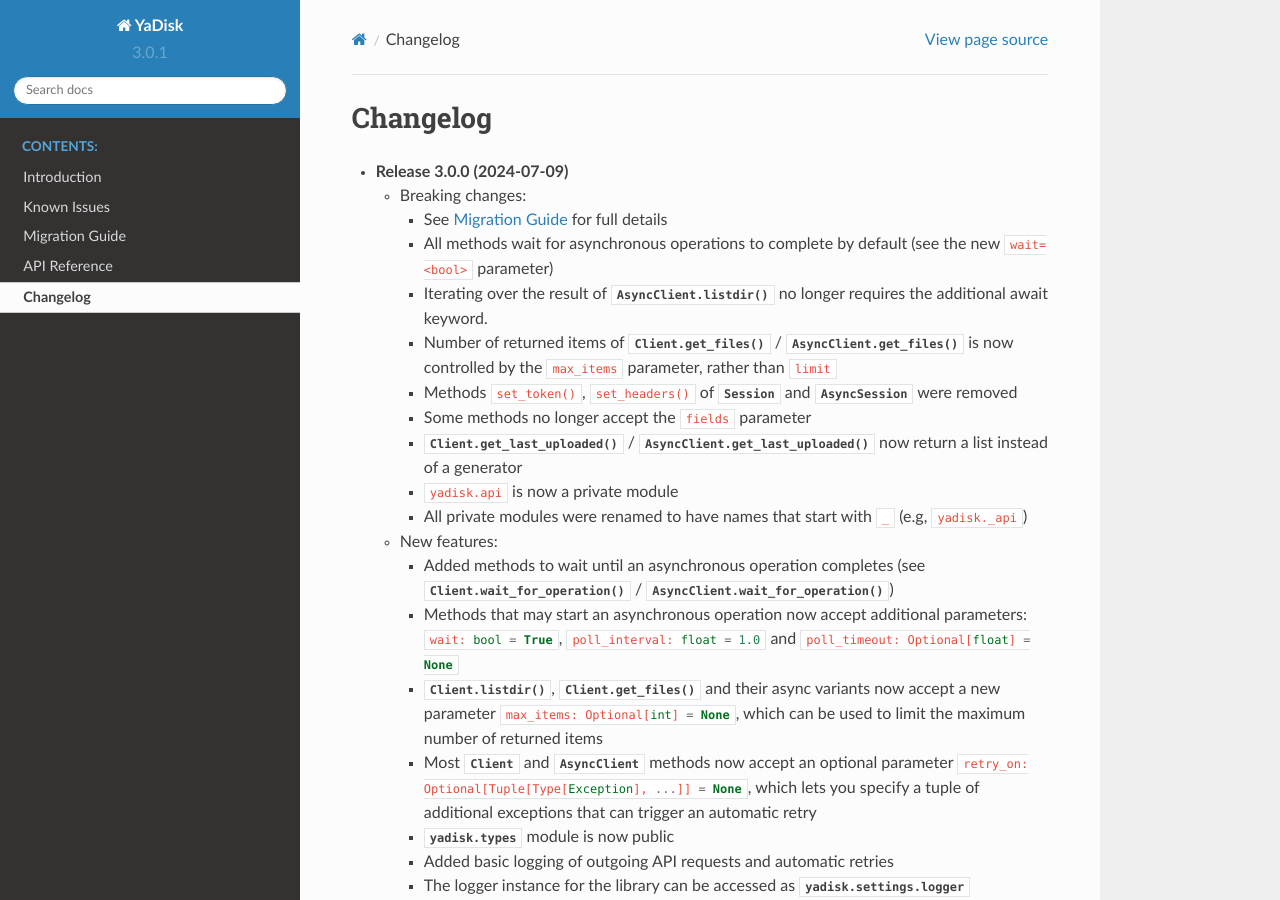
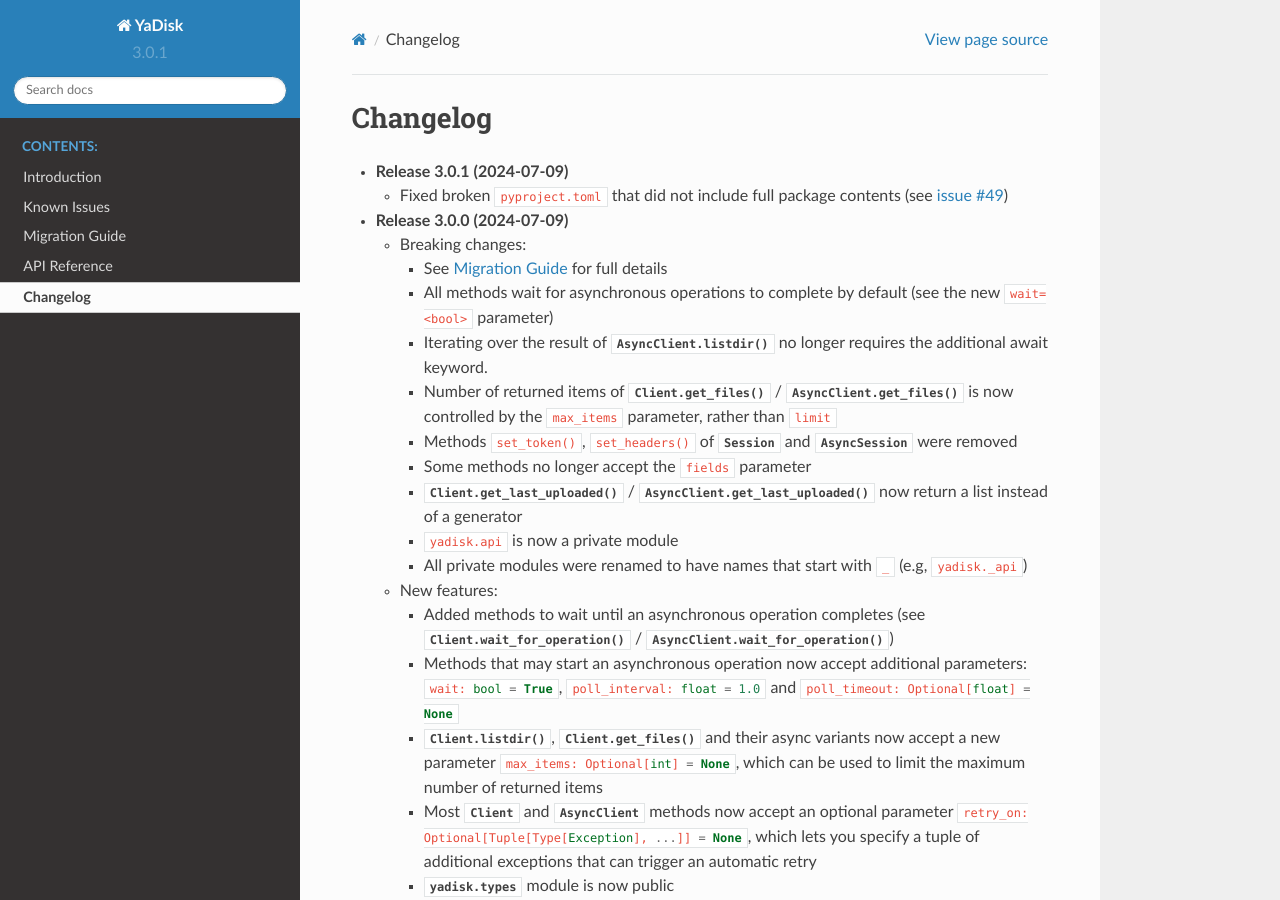
Before and after one commit to ivknv/yadisk, a Sphinx documentation site: the page built from docs/changelog.rst, in a window 1280 px wide and 900 px high. Built offline with Sphinx 7.4.7 and the Read the Docs theme 2.0.0, drawn with Linux system fonts in a browser that asks for light colours.

Commit message:
Update changelog

```diff
--- a/README.en.rst
+++ b/README.en.rst
@@ -160,12 +160,18 @@
 .. _PR #31: https://github.com/ivknv/yadisk/pull/31
 .. _issue #43: https://github.com/ivknv/yadisk/issues/43
 .. _issue #45: https://github.com/ivknv/yadisk/issues/45
+.. _issue #49: https://github.com/ivknv/yadisk/issues/49
 .. _Introduction: https://yadisk.readthedocs.io/en/latest/intro.html
 .. _API Reference: https://yadisk.readthedocs.io/en/latest/api_reference/index.html
 .. _Available Session Implementations: https://yadisk.readthedocs.io/en/latest/api_reference/sessions.html
 .. _Session Interface: https://yadisk.readthedocs.io/en/latest/api_reference/session_interface.html
 .. _requests: https://pypi.org/project/requests
 .. _Migration Guide: https://yadisk.readthedocs.io/en/latest/migration_guide.html
+
+* **Release 3.0.1 (2024-07-09)**
+
+  * Fixed broken :code:`pyproject.toml` that did not include full package
+    contents (see `issue #49`_)
 
 * **Release 3.0.0 (2024-07-09)**
 
--- a/README.rst
+++ b/README.rst
@@ -164,12 +164,18 @@
 .. _PR #31: https://github.com/ivknv/yadisk/pull/31
 .. _issue #43: https://github.com/ivknv/yadisk/issues/43
 .. _issue #45: https://github.com/ivknv/yadisk/issues/45
+.. _issue #49: https://github.com/ivknv/yadisk/issues/49
 .. _Введение: https://yadisk.readthedocs.io/ru/latest/intro.html
 .. _Справочник API: https://yadisk.readthedocs.io/ru/latest/api_reference/index.html
 .. _Доступные реализации сессий: https://yadisk.readthedocs.io/ru/latest/api_reference/sessions.html
 .. _Интерфейс Session: https://yadisk.readthedocs.io/ru/latest/api_reference/session_interface.html
 .. _requests: https://pypi.org/project/requests
 .. _Руководство по миграции: https://yadisk.readthedocs.io/ru/latest/migration_guide.html
+
+* **Release 3.0.1 (2024-07-09)**
+
+  * Исправлен сломанный :code:`pyproject.toml`, который не включал в сборку
+    полное содержимое пакета (см. `issue #49`_)
 
 * **Release 3.0.0 (2024-07-09)**
 
--- a/README.ru.rst
+++ b/README.ru.rst
@@ -164,12 +164,18 @@
 .. _PR #31: https://github.com/ivknv/yadisk/pull/31
 .. _issue #43: https://github.com/ivknv/yadisk/issues/43
 .. _issue #45: https://github.com/ivknv/yadisk/issues/45
+.. _issue #49: https://github.com/ivknv/yadisk/issues/49
 .. _Введение: https://yadisk.readthedocs.io/ru/latest/intro.html
 .. _Справочник API: https://yadisk.readthedocs.io/ru/latest/api_reference/index.html
 .. _Доступные реализации сессий: https://yadisk.readthedocs.io/ru/latest/api_reference/sessions.html
 .. _Интерфейс Session: https://yadisk.readthedocs.io/ru/latest/api_reference/session_interface.html
 .. _requests: https://pypi.org/project/requests
 .. _Руководство по миграции: https://yadisk.readthedocs.io/ru/latest/migration_guide.html
+
+* **Release 3.0.1 (2024-07-09)**
+
+  * Исправлен сломанный :code:`pyproject.toml`, который не включал в сборку
+    полное содержимое пакета (см. `issue #49`_)
 
 * **Release 3.0.0 (2024-07-09)**
 
--- a/docs/changelog.rst
+++ b/docs/changelog.rst
@@ -11,10 +11,16 @@
 .. _PR #31: https://github.com/ivknv/yadisk/pull/31
 .. _issue #43: https://github.com/ivknv/yadisk/issues/43
 .. _issue #45: https://github.com/ivknv/yadisk/issues/45
+.. _issue #49: https://github.com/ivknv/yadisk/issues/49
 .. _requests: https://pypi.org/project/requests
 
 .. role:: python(code)
    :language: python
+
+* **Release 3.0.1 (2024-07-09)**
+
+  * Fixed broken :code:`pyproject.toml` that did not include full package
+    contents (see `issue #49`_)
 
 * **Release 3.0.0 (2024-07-09)**
 
```
Also changed, not shown: 2 other files.
